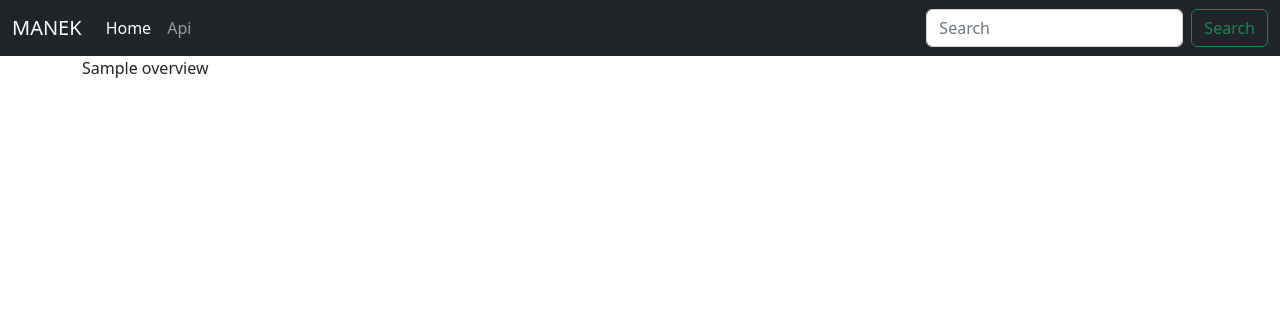
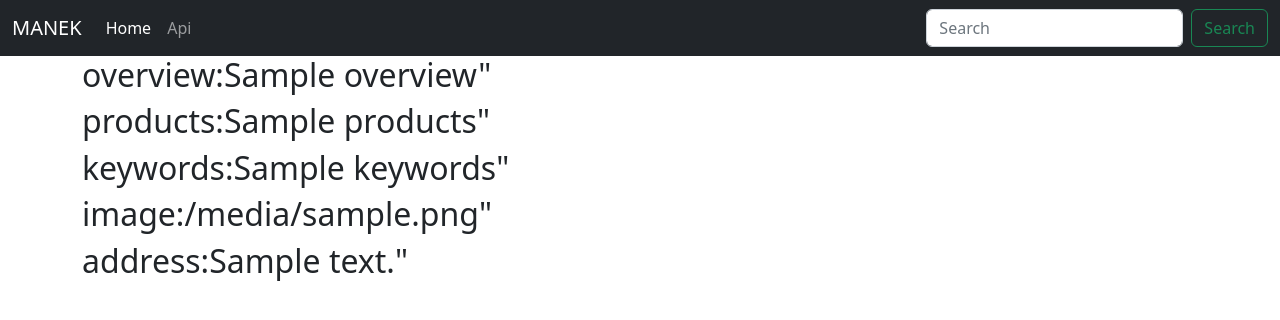
Before and after one commit to kunley2/innoscripta-hackathon, a Flask app: template Web/templates/output.html in a window 1280 px wide. Shown: the top 320 px of the page. Run offline with Flask 3, Linux system fonts and the light colour scheme; the template is opened without the code that fills it: most values are stand-ins (such as "Sample title", 1, 10 or a date in 2020); parts of the project's set-up code (start-up, migrations or seed data) failed here and were passed over.

Commit message:
fixed the output

```diff
--- a/Web/templates/output.html
+++ b/Web/templates/output.html
@@ -5,6 +5,11 @@
 
 {% block content %}
 <div class="container">
-    {{result.overview}}
+    <h2>overview:{{result.overview}}"</h2>
+    <h2>products:{{result.products}}"</h2>
+    <h2>keywords:{{result.keywords}}"</h2>
+    <h2>image:{{result.image}}"</h2>
+    <h2>address:{{result.address}}"</h2>
+
 </div>
 {% endblock content %}
--- a/Web/views.py
+++ b/Web/views.py
@@ -26,4 +26,4 @@ def out():
         print(company)
         result = lang_chain(company=company.replace(' ','-'),country=country)
         print(result)
-    return render_template('output.html',result)
+    return render_template('output.html',result=result)
--- a/main.py
+++ b/main.py
@@ -16,9 +16,9 @@ api_route = '/api/v1'
 
 @api.post(f'{api_route}/company')
 async def company(company:str,country:str,url:Optional[str]=None):
-    print(url)
-    result = lang_chain(company,country)
-    return result
+    # print(url)
+    # result = lang_chain(company,country)
+    return {'result':'hello'}
 
 
 if __name__ == '__main__':
```
Also changed, not shown: 1 other file.
